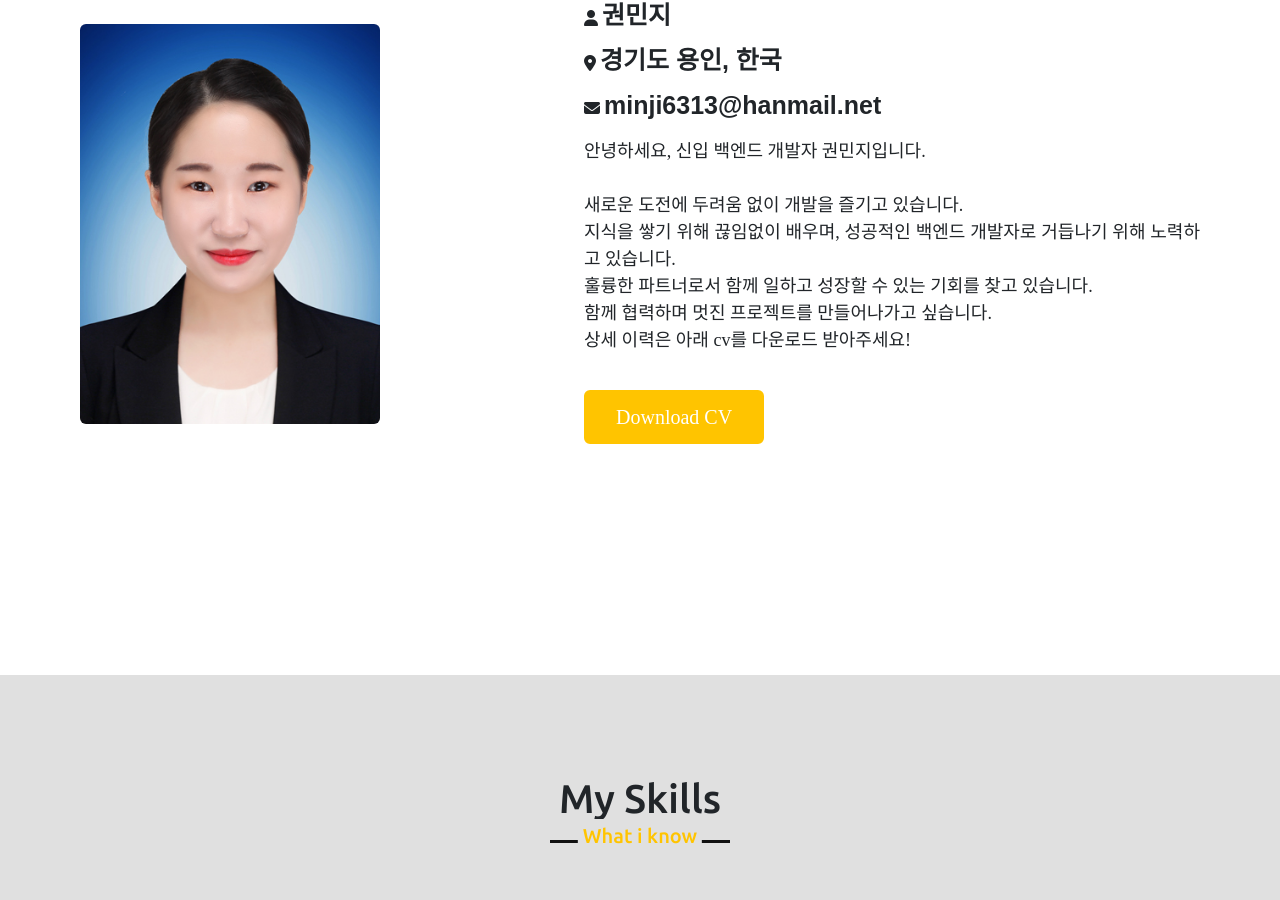
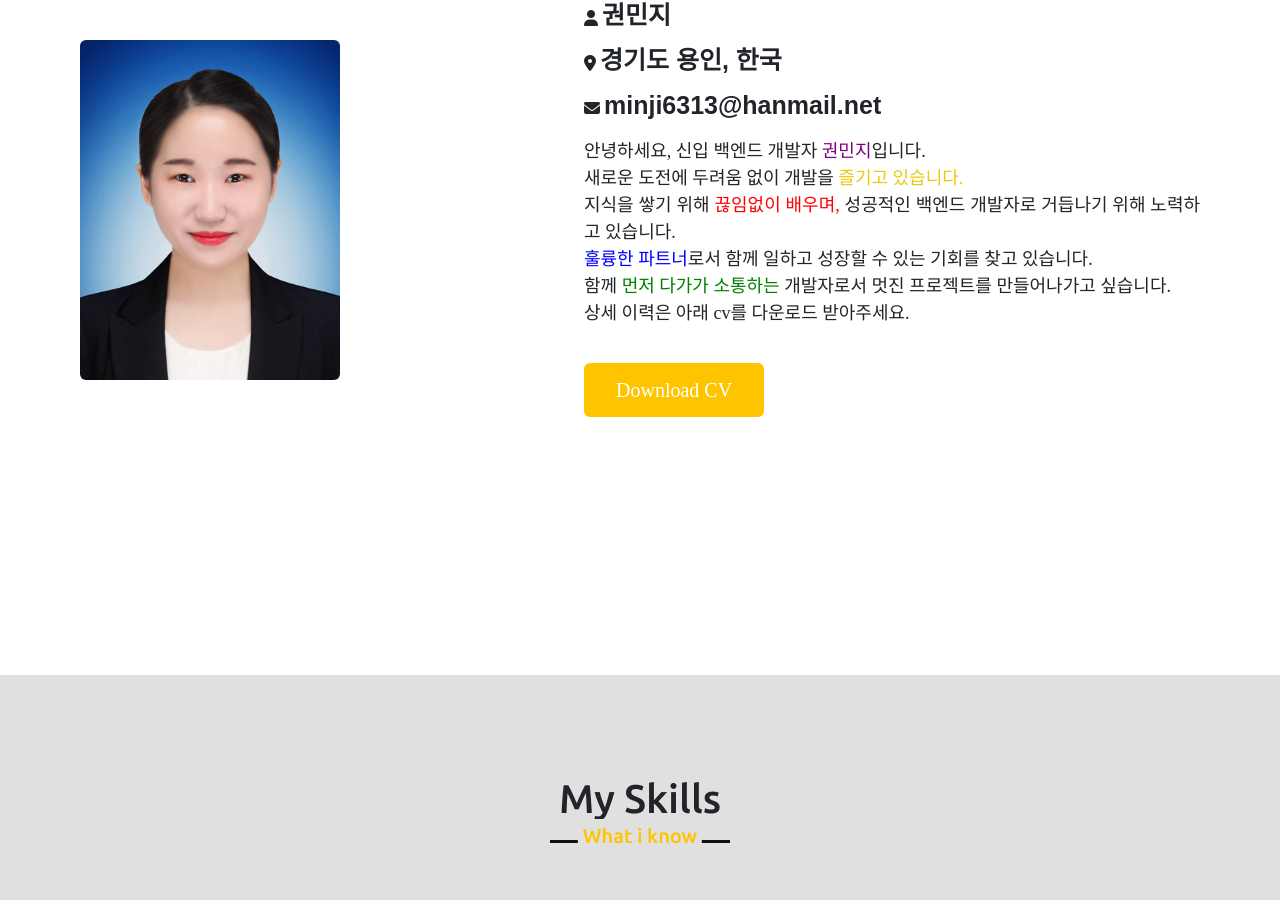
Before and after one commit to kwonminji-v/kwonminji-v.github.io, a plain HTML site: page index.html in a window 1280 px wide. Shown: the part 865-1765 px from the top of the page. Drawn offline with nearby package versions, Linux system fonts and the light colour scheme; a web font is replaced by a local one.

Commit message:
#3.포토폴리오 내용 작성

```diff
--- a/index.html
+++ b/index.html
@@ -49,7 +49,7 @@
                 <div class="column right">
                     <div class="icons">
                         <div class="row">
-                            <i class="fas fa-user"> <span class="about-desc">권민지</span></i>
+                            <i class="fas fa-user"> <span class="about-desc"> 권민지</span></i>
                         </div>
                         <div class="row">
                             <i class="fas fa-map-marker-alt"> <span class="about-desc"> 경기도 용인, 한국</span></i>
@@ -59,12 +59,12 @@
                         </div>
                     </div>
                     <p>
-                        안녕하세요, 신입 백엔드 개발자 권민지입니다.<br /><br />
-                        새로운 도전에 두려움 없이 개발을 즐기고 있습니다. <br />
-                        지식을 쌓기 위해 끊임없이 배우며, 성공적인 백엔드 개발자로 거듭나기 위해 노력하고 있습니다. <br />
-                        훌륭한 파트너로서 함께 일하고 성장할 수 있는 기회를 찾고 있습니다. <br />
-                        함께 협력하며 멋진 프로젝트를 만들어나가고 싶습니다.<br />
-                        상세 이력은 아래 cv를 다운로드 받아주세요!
+                        안녕하세요, 신입 백엔드 개발자 <span style="color: purple;">권민지</span>입니다.<br />
+                        새로운 도전에 두려움 없이 개발을 <span style="color: #eec80c;">즐기고 있습니다.</span> <br />
+                        지식을 쌓기 위해 <span style="color: red;">끊임없이 배우며,</span> 성공적인 백엔드 개발자로 거듭나기 위해 노력하고 있습니다. <br />
+                        <span style="color: blue;">훌륭한 파트너</span>로서 함께 일하고 성장할 수 있는 기회를 찾고 있습니다. <br />
+                        함께 <span style="color: green;">먼저 다가가 소통하는</span> 개발자로서 멋진 프로젝트를 만들어나가고 싶습니다.<br />
+                        상세 이력은 아래 cv를 다운로드 받아주세요.
                     </p>
                     <a href="data/백엔드개발자_권민지_이력서.pdf" download="백엔드개발자_권민지_이력서">Download CV</a>
                 </div>
--- a/style.css
+++ b/style.css
@@ -280,8 +280,8 @@ section .title::after {
 }
 
 .about .about-content .left img {
-    height: 400px;
-    width: 300px;
+    height: 340px;
+    width: 260px;
     object-fit: fill;
     border-radius: 6px;
 }
```
